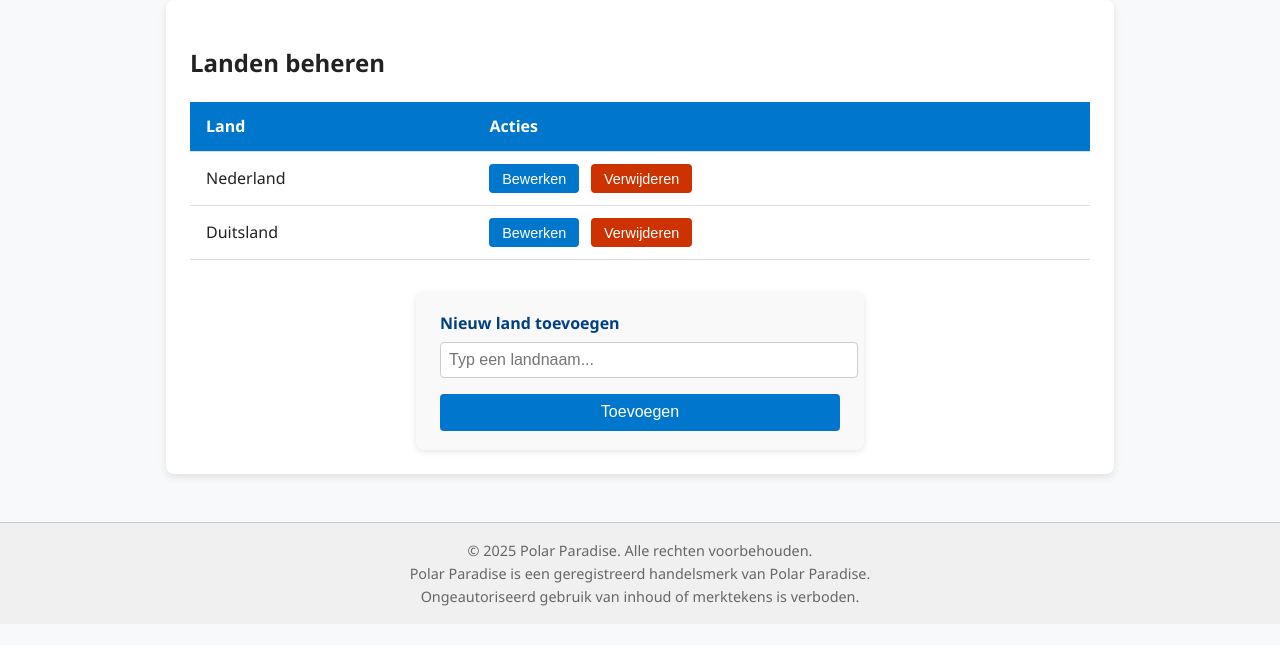
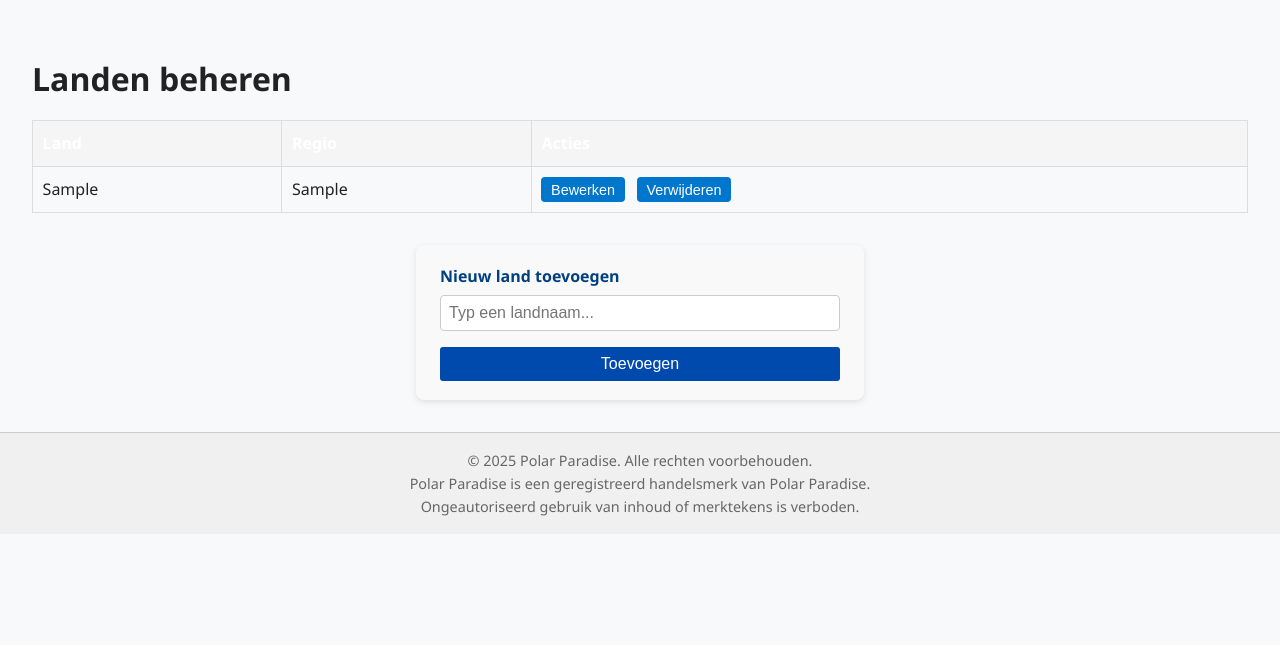
Before and after one commit to AidenColin024/Vakantie-website, a PHP site: page /Admin/admin-land.php in a window 1280 px wide. Shown: the part 83-728 px from the top of the page. Run offline with PHP 8.4, Linux system fonts and the light colour scheme; tables that the repository leaves empty or names only in its code hold one stand-in row (values such as "Sample post").

Commit message:
je kunt landen toevoegen

```diff
--- a/html/Admin/admin-land.php
+++ b/html/Admin/admin-land.php
@@ -1,20 +1,112 @@
+<?php
+ob_start();
+session_start();
+
+/* ------------------- database verbinding ------------------- */
+$servername = "db";
+$username = "root";
+$password = "rootpassword";
+$database = "mydatabase";
+
+try {
+    $conn = new PDO("mysql:host=$servername;dbname=$database;charset=utf8", $username, $password);
+    $conn->setAttribute(PDO::ATTR_ERRMODE, PDO::ERRMODE_EXCEPTION);
+} catch (PDOException $e) {
+    die("❌ Fout bij verbinden: " . $e->getMessage());
+}
+
+/* ------------------- nieuw land toevoegen ------------------- */
+$melding = '';
+if ($_SERVER["REQUEST_METHOD"] == "POST" && isset($_POST["land"])) {
+    $land = trim($_POST["land"]);
+    if ($land !== '') {
+        // Standaard region (verander indien gewenst)
+        $region = "Onbekend";
+        $stmt = $conn->prepare("INSERT INTO landen (naam, region) VALUES (:naam, :region)");
+        $stmt->execute([
+            ':naam' => $land,
+            ':region' => $region
+        ]);
+        $melding = "✅ Land toegevoegd!";
+    } else {
+        $melding = "⚠️ Vul een landnaam in.";
+    }
+}
+
+/* ------------------- landen ophalen ------------------- */
+$landenStmt = $conn->query("SELECT id, naam, region FROM landen ORDER BY naam");
+$landen = $landenStmt->fetchAll(PDO::FETCH_ASSOC);
+?>
 
 <!DOCTYPE html>
 <html lang="nl">
 <head>
     <meta charset="UTF-8" />
-    <meta name="viewport" content="width=device-width, initial-scale=1.0" />
-    <title>Polar & Paradise</title>
+    <meta name="viewport" content="width=device-width, initial-scale=1" />
+    <title>Landen beheren – Polar & Paradise</title>
     <link rel="stylesheet" href="../vakantie.css?v=<?= time() ?>">
-
-
+    <style>
+        .container {
+            padding: 2rem;
+        }
+        h1 {
+            margin-bottom: 1rem;
+        }
+        table {
+            width: 100%;
+            border-collapse: collapse;
+            margin-top: 1rem;
+        }
+        th, td {
+            padding: .6rem;
+            border: 1px solid #ddd;
+            text-align: left;
+        }
+        th {
+            background-color: #f5f5f5;
+        }
+        .actions button {
+            margin-right: 0.5rem;
+            padding: 0.3rem 0.6rem;
+            cursor: pointer;
+        }
+        form {
+            margin-top: 1.5rem;
+        }
+        label {
+            display: block;
+            margin-bottom: 0.3rem;
+            font-weight: bold;
+        }
+        input[type="text"] {
+            padding: 0.4rem;
+            width: 300px;
+            max-width: 100%;
+            box-sizing: border-box;
+            margin-bottom: 0.8rem;
+        }
+        button[type="submit"] {
+            background-color: #004aad;
+            color: white;
+            border: none;
+            padding: 0.5rem 1rem;
+            cursor: pointer;
+            border-radius: 3px;
+        }
+        button[type="submit"]:hover {
+            background-color: #003080;
+        }
+        .melding {
+            margin-top: 1rem;
+            font-weight: bold;
+        }
+    </style>
 </head>
 <body>
 
-<!-- HEADER -->
 <header class="pp-header">
     <div class="logo">
-        <a href="../index.php"><img src="/images/image1 (1).png" alt="Polar & Paradise"></a>
+        <a href="../index.php"><img src="/images/image1%20(1).png" alt="Polar & Paradise"></a>
     </div>
     <nav class="pp-nav">
         <ul>
@@ -28,43 +120,45 @@
     </nav>
 </header>
 
-<section class="landen-container">
+
+<div class="container">
     <h1>Landen beheren</h1>
 
-    <!-- Tabel met bestaande landen -->
+    <?php if ($melding): ?>
+        <div class="melding"><?= htmlspecialchars($melding) ?></div>
+    <?php endif; ?>
+
     <table>
         <thead>
         <tr>
             <th>Land</th>
+            <th>Regio</th>
             <th>Acties</th>
         </tr>
         </thead>
         <tbody>
-        <!-- Voorbeeldrijen; vervang met PHP code die uit database laadt -->
-        <tr>
-            <td>Nederland</td>
-            <td class="actions">
-                <button type="button" onclick="alert('Bewerk Nederland')">Bewerken</button>
-                <button type="button" class="delete" onclick="confirm('Weet je zeker dat je Nederland wil verwijderen?')">Verwijderen</button>
-            </td>
-        </tr>
-        <tr>
-            <td>Duitsland</td>
-            <td class="actions">
-                <button type="button" onclick="alert('Bewerk Duitsland')">Bewerken</button>
-                <button type="button" class="delete" onclick="confirm('Weet je zeker dat je Duitsland wil verwijderen?')">Verwijderen</button>
-            </td>
-        </tr>
+        <?php foreach ($landen as $land): ?>
+            <tr>
+                <td><?= htmlspecialchars($land['naam']) ?></td>
+                <td><?= htmlspecialchars($land['region']) ?></td>
+                <td class="actions">
+                    <button onclick="alert('Bewerk <?= htmlspecialchars($land['naam']) ?>')">Bewerken</button>
+                    <button onclick="if(confirm('Weet je zeker dat je <?= htmlspecialchars($land['naam']) ?> wil verwijderen?')) { window.location.href='admin-land-delete.php?id=<?= $land['id'] ?>'; }">Verwijderen</button>
+                </td>
+            </tr>
+        <?php endforeach; ?>
+        <?php if (!$landen): ?>
+            <tr><td colspan="3">Er zijn nog geen landen toegevoegd.</td></tr>
+        <?php endif; ?>
         </tbody>
     </table>
 
-    <!-- Formulier om nieuw land toe te voegen -->
-    <form method="POST" action="admin.landen.php">
+    <form method="POST" action="">
         <label for="nieuw-land">Nieuw land toevoegen</label>
         <input type="text" id="nieuw-land" name="land" placeholder="Typ een landnaam..." required />
         <button type="submit">Toevoegen</button>
     </form>
-</section>
+</div>
 <footer style="text-align: center; padding: 1rem; font-size: 0.9rem; color: #666;">
     © 2025 Polar Paradise. Alle rechten voorbehouden. <br>
     Polar Paradise is een geregistreerd handelsmerk van Polar Paradise. <br>
```
Also changed, not shown: html/Admin/admin-land-delete.php (added, +26 -0 lines).
